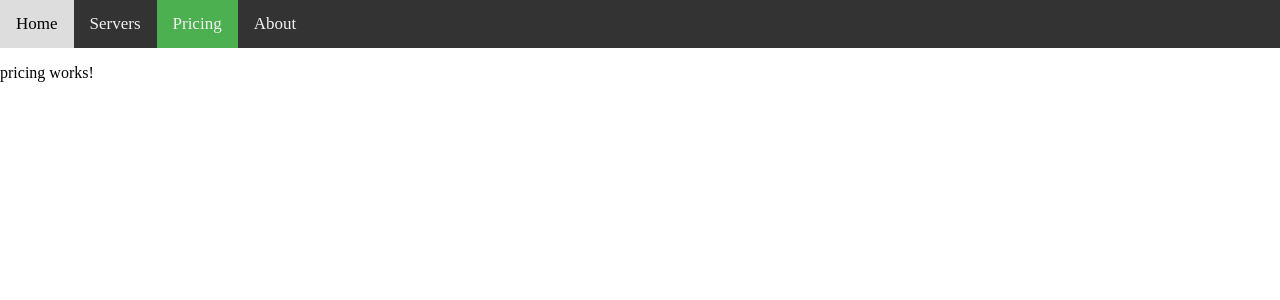
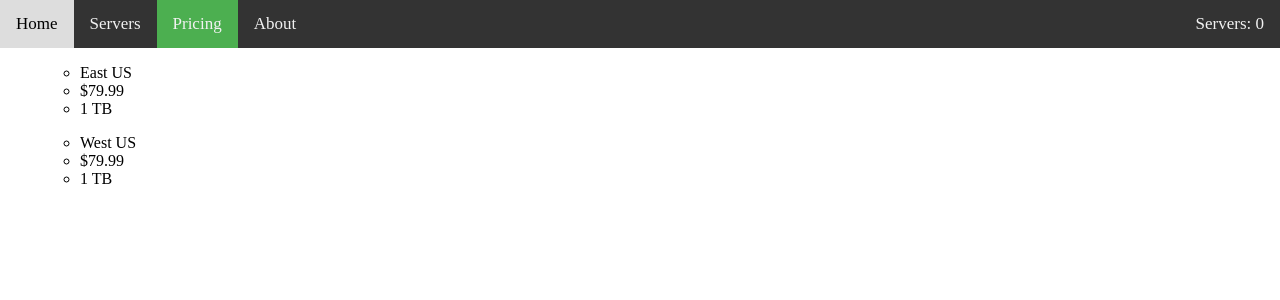
Before and after one commit to Duroxxigar/ServerRetail, an Angular app: page /pricing in a window 1280 px wide. Shown: the top 300 px of the page. Built offline with nearby package versions, Linux system fonts and the light colour scheme.

Commit message:
Created a new component to handle the pricing. Still needs some work though.

```diff
--- a/src/app/app.module.ts
+++ b/src/app/app.module.ts
@@ -10,6 +10,7 @@ import {PricingComponent} from './pricing/pricing.component';
 import {AboutComponent} from './about/about.component';
 import {FormsModule} from '@angular/forms';
 import { TestimonialComponent } from './home/testimonial/testimonial.component';
+import { ServerPriceComponent } from './pricing/server-price/server-price.component';
 
 @NgModule({
   declarations: [
@@ -19,7 +20,8 @@ import { TestimonialComponent } from './home/testimonial/testimonial.component';
     ServersComponent,
     PricingComponent,
     AboutComponent,
-    TestimonialComponent
+    TestimonialComponent,
+    ServerPriceComponent
   ],
   imports: [
     BrowserModule,
--- a/src/app/navbar/navbar.component.html
+++ b/src/app/navbar/navbar.component.html
@@ -3,4 +3,5 @@
   <a routerLink="/servers" routerLinkActive="active">Servers</a>
   <a routerLink="/pricing" routerLinkActive="active">Pricing</a>
   <a routerLink="/about" routerLinkActive="active">About</a>
+  <a style="float: right;">Servers: {{ numberOfServers }}</a>
 </div>
--- a/src/app/navbar/navbar.component.ts
+++ b/src/app/navbar/navbar.component.ts
@@ -7,6 +7,8 @@ import { Component, OnInit } from '@angular/core';
 })
 export class NavbarComponent implements OnInit {
 
+  numberOfServers: number = 0;
+
   constructor() { }
 
   ngOnInit() {
--- a/src/app/pricing/pricing.component.css
+++ b/src/app/pricing/pricing.component.css
@@ -0,0 +1,42 @@
+* {
+  box-sizing: border-box;
+}
+
+ul > li {
+  display: inline-block;
+}
+
+.columns {
+  float: left;
+  width: 33.3%;
+  padding: 8px;
+}
+
+.price {
+  list-style-type: none;
+  border: 1px solid #eee;
+  margin: 0;
+  padding: 0;
+  transition: 0.3s;
+}
+
+.price:hover {
+  box-shadow: 0 8px 12px 0 rgba(0,0,0,0.2)
+}
+
+.price .header {
+  background-color: #111;
+  color: white;
+  font-size: 25px;
+}
+
+.price li {
+  border-bottom: 1px solid #eee;
+  padding: 20px;
+  text-align: center;
+}
+
+.price .grey {
+  background-color: #eee;
+  font-size: 20px;
+}
--- a/src/app/pricing/pricing.component.html
+++ b/src/app/pricing/pricing.component.html
@@ -1,3 +1,6 @@
-<p>
-  pricing works!
-</p>
+<div>
+  <ul *ngFor="let server of serverPricing; let i = index">
+    <app-server-price
+      [serverLocation]="serverPricing[i].name" [serverPrice]="serverPricing[i].price" [serverStorage]="serverPricing[i].storage"></app-server-price>
+  </ul>
+</div>
--- a/src/app/pricing/pricing.component.ts
+++ b/src/app/pricing/pricing.component.ts
@@ -7,6 +7,19 @@ import { Component, OnInit } from '@angular/core';
 })
 export class PricingComponent implements OnInit {
 
+  serverPricing = [
+    {
+      name: 'East US',
+      price: 79.99,
+      storage: '1 TB'
+    },
+    {
+      name: 'West US',
+      price: 79.99,
+      storage: '1 TB'
+    }
+  ];
+
   constructor() { }
 
   ngOnInit() {
--- /dev/null
+++ b/src/app/pricing/server-price/server-price.component.html
@@ -0,0 +1,7 @@
+<div>
+  <ul>
+    <li>{{serverLocation}}</li>
+    <li>{{serverPrice | currency}}</li>
+    <li>{{serverStorage}}</li>
+  </ul>
+</div>
--- /dev/null
+++ b/src/app/pricing/server-price/server-price.component.ts
@@ -0,0 +1,19 @@
+import {Component, Input, OnInit} from '@angular/core';
+
+@Component({
+  selector: 'app-server-price',
+  templateUrl: './server-price.component.html',
+  styleUrls: ['./server-price.component.css']
+})
+export class ServerPriceComponent implements OnInit {
+
+  @Input() serverLocation: string;
+  @Input() serverStorage: string;
+  @Input() serverPrice: number;
+
+  constructor() { }
+
+  ngOnInit() {
+  }
+
+}
```
Also changed, not shown: src/app/pricing/server-price/server-price.component.css (added).
